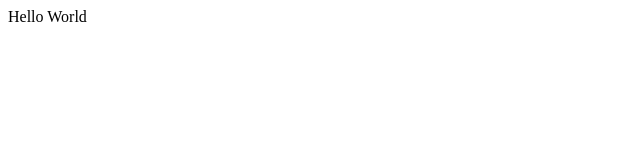
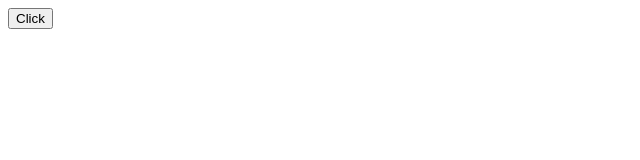
Before and after one commit to kevinisavailable/react-app-learn, a React (Create React App) app: page / in a window 1280 px wide. Shown: the top 160 px of the page, without its empty margins (0-640 px from the left). Built offline with nearby package versions, Linux system fonts and the light colour scheme.

Commit message:
Example 1 | UseState

```diff
--- a/src/App.js
+++ b/src/App.js
@@ -1,11 +1,13 @@
-
+import React from "react";
+import ToggleComponent from "./example1"
 
 function App() {
   return (
-    <div className="App">
-     Hello World
-    </div>
+    <div>
+      <ToggleComponent />
+     </div>
   );
+
 }
 
 export default App;
--- /dev/null
+++ b/src/example1.js
@@ -0,0 +1,19 @@
+// This example uses useState to update the value of button when ever the button is clicked
+
+
+import React, { useState } from "react";
+const ToggleComponent = () => {
+
+  const [button, setButton] = useState(false);
+
+  const toggle = () =>{
+    setButton(!button)
+  }
+  return (
+    <div>
+      <button onClick={() => toggle()}>Click</button>
+      {button && <h1>Hello</h1>}
+     </div>
+  );
+};
+export default ToggleComponent;
```
